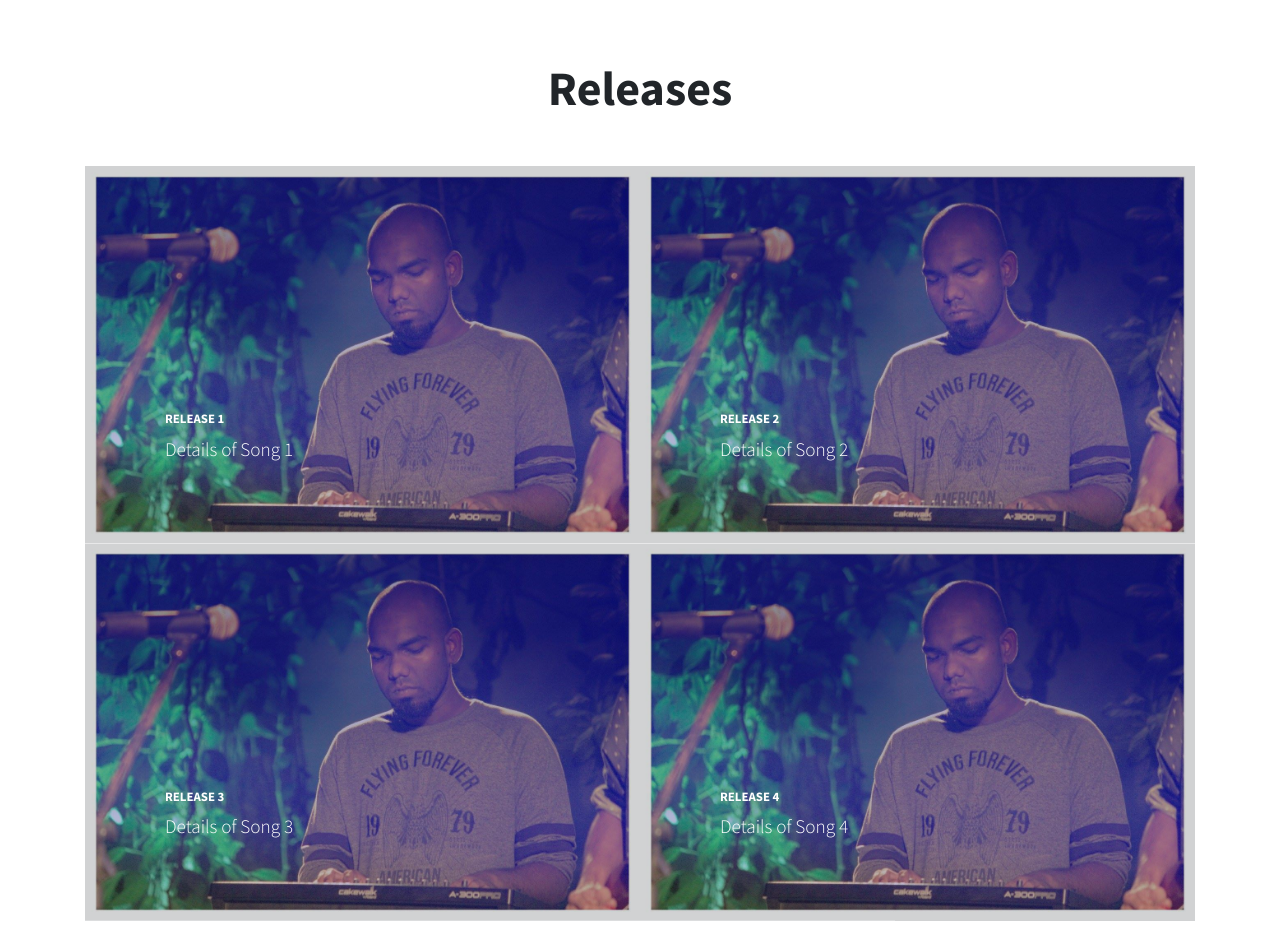
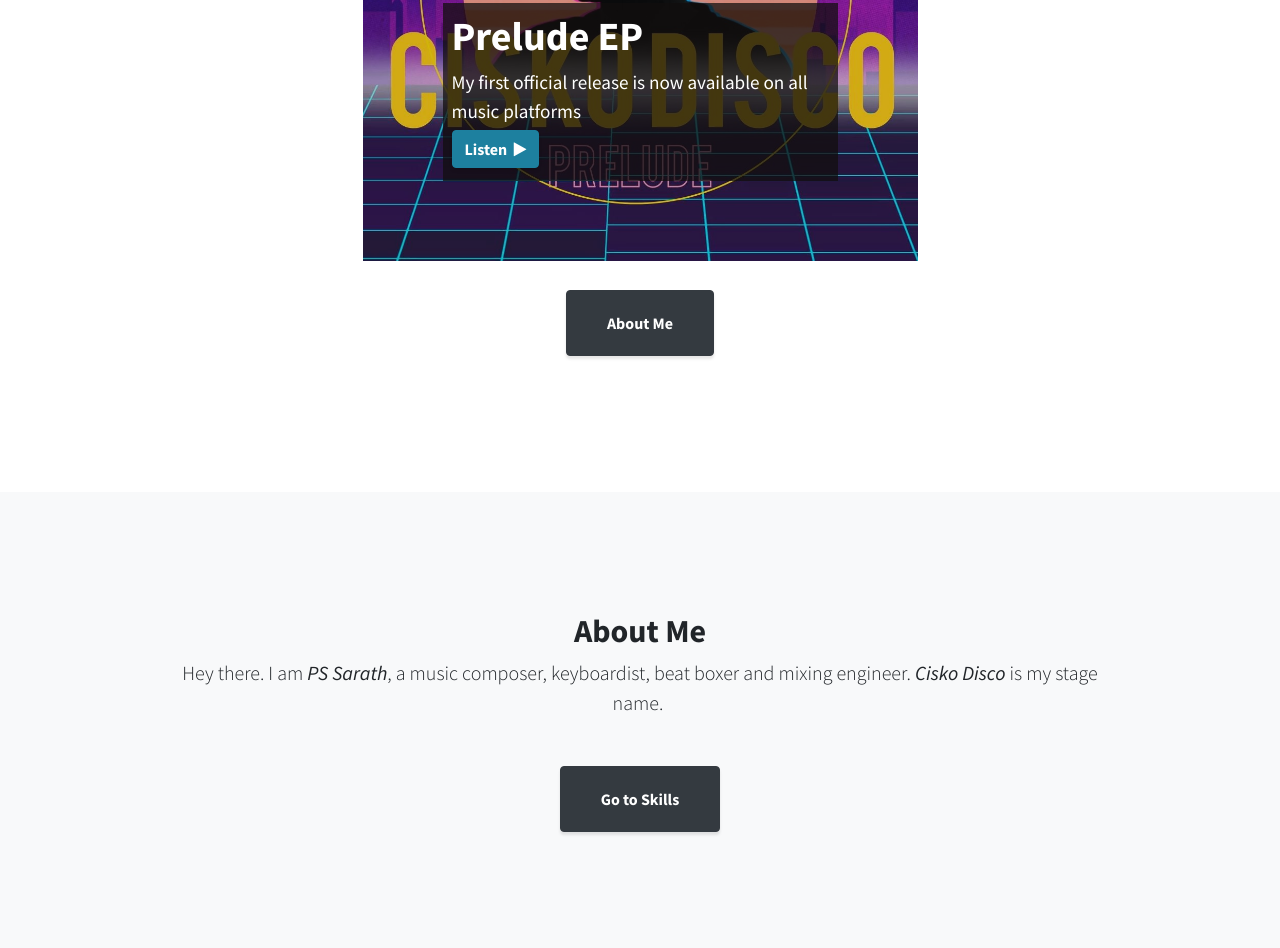
Before and after one commit to recreationdevelopers/ciskodisco.com, a plain HTML site: page index.html in a window 1280 px wide. Shown: the part 1320-2268 px from the top of the page. Drawn offline with nearby package versions, Linux system fonts and the light colour scheme; files whose address does not match are found by name.

Commit message:
first release

```diff
--- a/index.html
+++ b/index.html
@@ -44,64 +44,36 @@
     <header class="d-flex masthead" style="background-image: url(&quot;assets/img/bg1blurred.jpg&quot;);">
         <div class="container my-auto text-center" style="background-color: rgba(255,255,255,0);padding-bottom: 15px;">
             <h1 class="mb-1" style="color: rgb(209,227,245);font-family: ARB70ModernPosterOCT-37DTPW01;">Cisko Disco</h1>
-            <h3 class="mb-5"><em style="color: rgb(205,222,239);font-family: Courgette, cursive;font-style: normal;">music beyond genres</em></h3><a class="btn btn-primary btn-xl js-scroll-trigger" role="button" href="#about">Explore</a>
+            <h3 class="mb-5"><em style="color: rgb(205,222,239);font-family: Courgette, cursive;font-style: normal;">music beyond genres</em></h3><a class="btn btn-primary btn-xl js-scroll-trigger" role="button" href="#projects">Explore</a>
             <div class="overlay"></div>
         </div>
     </header>
+    <section id="projects" class="content-section">
+        <div class="container">
+            <div class="content-section-heading text-center">
+                <h2 class="mb-5">New Releases</h2>
+            </div>
+            <div class="row no-gutters">
+                <div class="col-lg-6 offset-lg-3 offset-xl-3">
+                    <a class="portfolio-item" href="http://prelude.ciskodisco.com" target="_blank">
+                        <div class="caption">
+                            <div class="caption-content" style="background-color: rgba(17,14,14,0.74);padding: 9px;">
+                                <h1>Prelude EP</h1>
+                                <p class="mb-0"><strong>My first official release is now available on all music platforms</strong></p><button class="btn btn-primary" type="button" style="margin-top: 4px;margin-bottom: 4px;">Listen &nbsp;<i class="fa fa-play"></i></button></div>
+                        </div><img class="img-fluid" src="assets/img/Album%20Art.jpg" style="filter: blur(0px);"></a>
+                </div>
+            </div>
+            <p class="text-center"><a class="btn btn-dark btn-xl js-scroll-trigger" role="button" href="#about" style="margin-top: 29px;">About Me</a></p>
+        </div>
+    </section>
     <section id="about" class="content-section bg-light">
         <div class="container text-center">
             <div class="row">
                 <div class="col-lg-10 mx-auto">
                     <h2>About Me</h2>
                     <p class="lead mb-5"><span>Hey there. I am <strong><em>PS Sarath</em></strong>, a music composer, keyboardist, beat boxer and mixing engineer.&nbsp;<strong><em>Cisko Disco</em></strong><em> </em>is my stage name.&nbsp;</span></p><a class="btn btn-dark btn-xl js-scroll-trigger"
-                        role="button" href="#projects">Go to Projects</a></div>
+                        role="button" href="#skills">Go to Skills</a></div>
             </div>
-        </div>
-    </section>
-    <section id="projects" class="content-section">
-        <div class="container">
-            <div class="content-section-heading text-center">
-                <h2 class="mb-5">Releases</h2>
-            </div>
-            <div class="row no-gutters">
-                <div class="col-lg-6">
-                    <a class="portfolio-item" href="#" data-toggle="modal" data-target="#comingsoon">
-                        <div class="caption">
-                            <div class="caption-content">
-                                <h2>Release 1</h2>
-                                <p class="mb-0">Details of Song 1</p>
-                            </div>
-                        </div><img class="img-fluid" src="assets/img/img1.jpg"></a>
-                </div>
-                <div class="col-lg-6">
-                    <a class="portfolio-item" href="#" data-toggle="modal" data-target="#comingsoon">
-                        <div class="caption">
-                            <div class="caption-content">
-                                <h2>Release 2</h2>
-                                <p class="mb-0">Details of Song 2</p>
-                            </div>
-                        </div><img class="img-fluid" src="assets/img/img1.jpg"></a>
-                </div>
-                <div class="col-lg-6">
-                    <a class="portfolio-item" href="#" data-toggle="modal" data-target="#comingsoon">
-                        <div class="caption">
-                            <div class="caption-content">
-                                <h2>Release 3</h2>
-                                <p class="mb-0">Details of Song 3</p>
-                            </div>
-                        </div><img class="img-fluid" src="assets/img/img1.jpg"></a>
-                </div>
-                <div class="col-lg-6">
-                    <a class="portfolio-item" href="#" data-toggle="modal" data-target="#comingsoon">
-                        <div class="caption">
-                            <div class="caption-content">
-                                <h2>Release 4</h2>
-                                <p class="mb-0">Details of Song 4</p>
-                            </div>
-                        </div><img class="img-fluid" src="assets/img/img1.jpg"></a>
-                </div>
-            </div>
-            <p class="text-center"><a class="btn btn-dark btn-xl js-scroll-trigger" role="button" href="#skills" style="margin-top: 29px;">Go to Skills</a></p>
         </div>
     </section>
     <section id="skills" class="content-section bg-primary text-white text-center" style="background-image: url(&quot;assets/img/bg1blurred.jpg&quot;);">
@@ -153,7 +125,7 @@
                 <a
                     target="_blank"><i class="fa fa-google"></i></a><a target="_blank"><i class="fa fa-soundcloud"></i></a><a target="_blank"><i class="fa fa-linkedin-square"></i></a><a target="_blank"><i class="icon ion-social-instagram"></i></a></div>
             <p class="copyright"
-                style="color: rgb(255,255,255);">Cisko Disco © 2019 &nbsp; | &nbsp; v1.0 rev [ 810 ] &nbsp; | &nbsp; Designed by&nbsp;<a href="https://recreationdevelopers.com" target="_blank" style="color: rgb(187,225,237);font-style: italic;">Re-Creation Developers</a></p>
+                style="color: rgb(255,255,255);">Cisko Disco © 2019 &nbsp; | &nbsp; v1.0 rev [ 2710 ] &nbsp; | &nbsp; Designed by&nbsp;<a href="https://recreationdevelopers.com" target="_blank" style="color: rgb(187,225,237);font-style: italic;">Re-Creation Developers</a></p>
         </footer>
     </div>
     <div class="modal fade" role="dialog" tabindex="-1" id="comingsoon">
```
Also changed, not shown: assets/img/Album Art.jpg (added).
